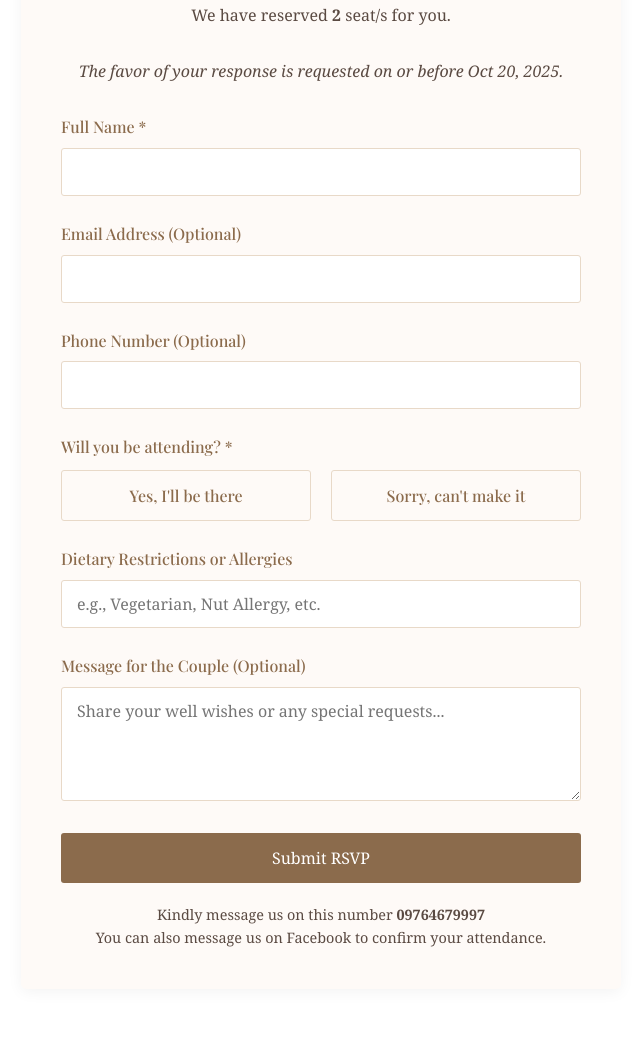
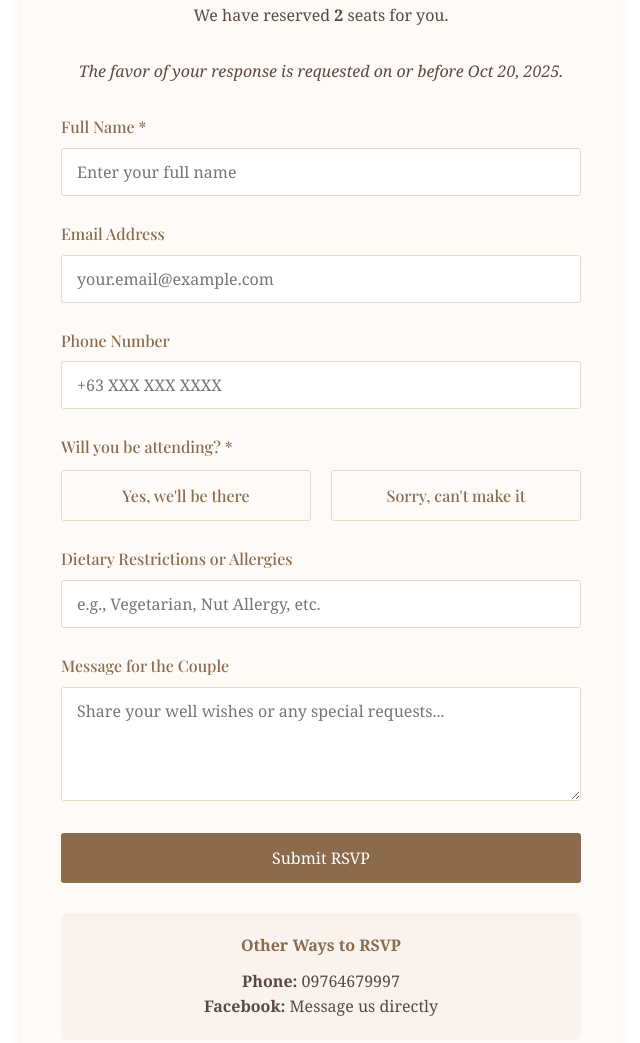
Before and after one commit to EmYours/Edmon-Mirah, a plain HTML site: page index.html in a window 1280 px wide. Shown: the part 5714-6757 px from the top of the page, without its empty margins (319-959 px from the left). Drawn offline with nearby package versions, Linux system fonts and the light colour scheme.

Commit message:
Update index.html

```diff
--- a/index.html
+++ b/index.html
@@ -1141,41 +1141,43 @@
     <div class="container">
         <h2 class="section-title rsvp-title">R.S.V.P</h2>
         <div class="rsvp-form">
-            <p style="margin-bottom: 30px; text-align: center;">We have reserved <strong>2</strong> seat/s for you.</p>
+            <p style="margin-bottom: 30px; text-align: center;">We have reserved <strong>2</strong> seats for you.</p>
             <p style="margin-bottom: 30px; text-align: center; font-style: italic;">The favor of your response is requested on or before Oct 20, 2025.</p>
 
-            <!-- Web3Forms RSVP Form -->
             <form id="wedding-rsvp" action="https://api.web3forms.com/submit" method="POST">
-                <!-- Replace with your Web3Forms Access Key -->
+                <!-- Web3Forms Configuration -->
                 <input type="hidden" name="access_key" value="aca319da-7ae1-4177-a2e8-6d864e5cb3f0">
-                <input type="hidden" name="subject" value="New Wedding RSVP Submission - Edmon & Mirah">
-                <input type="hidden" name="from_name" value="Edmon & Mirah Wedding RSVP">
+                <input type="hidden" name="subject" value="Wedding RSVP - {name}">
+
+                <!-- Google Sheets Integration -->
+                <input type="hidden" name="redirect" value="https://script.google.com/macros/s/AKfycbxFi_kJraUXmKPXYz8dCPp0XKNuw0GxjY-3Ycgv7lP97x4b-HusjtjDVjLXKZEjqBInXQ/exec">
+
                 <input type="checkbox" name="botcheck" style="display: none;">
 
                 <div class="form-group">
                     <label for="name">Full Name *</label>
-                    <input type="text" id="name" name="name" required>
+                    <input type="text" id="name" name="name" required placeholder="Enter your full name">
                 </div>
 
                 <div class="form-group">
-                    <label for="email">Email Address (Optional)</label>
-                    <input type="email" id="email" name="email">
+                    <label for="email">Email Address</label>
+                    <input type="email" id="email" name="email" placeholder="your.email@example.com">
                 </div>
 
                 <div class="form-group">
-                    <label for="phone">Phone Number (Optional)</label>
-                    <input type="tel" id="phone" name="phone">
+                    <label for="phone">Phone Number</label>
+                    <input type="tel" id="phone" name="phone" placeholder="+63 XXX XXX XXXX">
                 </div>
 
                 <div class="form-group">
                     <label>Will you be attending? *</label>
                     <div class="attendance-options">
                         <div class="attendance-option">
-                            <input type="radio" id="yes" name="attendance" value="Yes, I'll be there" required>
-                            <label for="yes">Yes, I'll be there</label>
+                            <input type="radio" id="yes" name="attendance" value="Yes, attending with 2 guests" required>
+                            <label for="yes">Yes, we'll be there</label>
                         </div>
                         <div class="attendance-option">
-                            <input type="radio" id="no" name="attendance" value="Sorry, can't make it">
+                            <input type="radio" id="no" name="attendance" value="Regretfully decline">
                             <label for="no">Sorry, can't make it</label>
                         </div>
                     </div>
@@ -1187,7 +1189,7 @@
                 </div>
 
                 <div class="form-group">
-                    <label for="message">Message for the Couple (Optional)</label>
+                    <label for="message">Message for the Couple</label>
                     <textarea id="message" name="message" rows="4" placeholder="Share your well wishes or any special requests..."></textarea>
                 </div>
 
@@ -1196,10 +1198,13 @@
                 <div id="result" class="form-message"></div>
             </form>
 
-            <p style="margin-top: 20px; text-align: center; font-size: 0.9rem;">
-                Kindly message us on this number <strong>09764679997</strong><br>
-                You can also message us on Facebook to confirm your attendance.
-            </p>
+            <div style="margin-top: 30px; padding: 20px; background: #f8f3ee; border-radius: 5px;">
+                <h4 style="color: #8b6b4c; margin-bottom: 10px; text-align: center;">Other Ways to RSVP</h4>
+                <p style="text-align: center; margin-bottom: 0;">
+                    <strong>Phone:</strong> 09764679997<br>
+                    <strong>Facebook:</strong> Message us directly
+                </p>
+            </div>
         </div>
     </div>
 </section>
```
